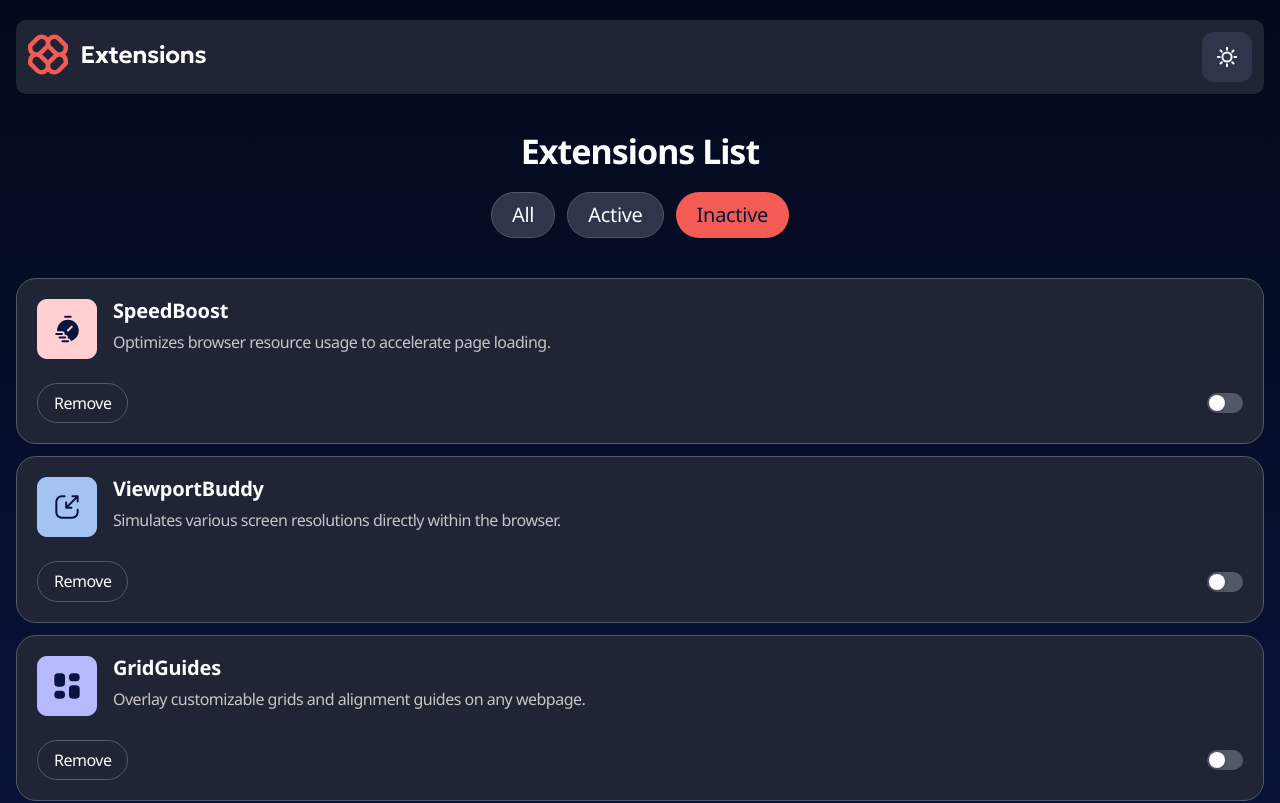
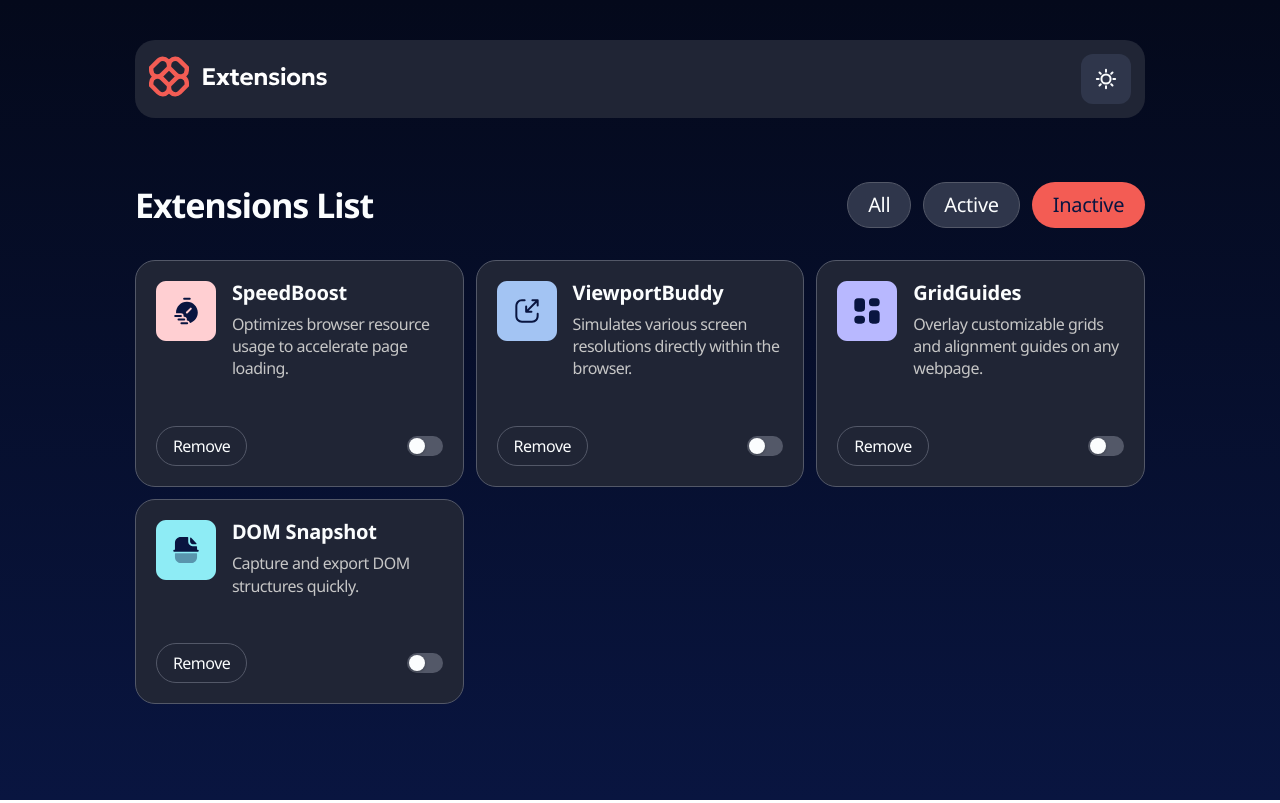
Before and after one commit to maishamir/browser-extension-manager, a React (Vite) app: page / in a window 1280 px wide. Shown: the top 803 px of the page. Built offline with nearby package versions, Linux system fonts and the light colour scheme.

Commit message:
breakpoint styling complete

```diff
--- a/src/App.scss
+++ b/src/App.scss
@@ -1,6 +1,7 @@
 @use "./styles/partials/globals" as *;
 @use "./styles/partials/variables" as *;
-// @use "./styles/partials/typography" as *;
+@use "./styles/partials/typography" as *;
+@use "./styles/partials/mixins" as *;
 
 
 .app {
@@ -8,17 +9,34 @@
   background: var(--background);
   padding: $spacing250 $spacing200;
 
+  @include tablet {
+    padding: $spacing300 $spacing400;
+  }
+
+  @include desktop {
+    padding: $spacing500 8.43rem;
+  }
+
   &__header {
     display: flex;
     flex-direction: column;
     align-items: center;
     margin-top: $spacing500;
     gap: $spacing300;
+
+
+    @include tablet {
+      margin-top: $spacing800;
+      flex-direction: row;
+      justify-content: space-between;
+    }
   }
 
   &__title {
     @extend .text-preset-1;
     text-align: center;
+
+
   }
 
   &__filters {
@@ -31,11 +49,18 @@
       border: 1px solid var(--filter-button-brdr);
       border-radius: $radiusFull;
       cursor: pointer;
+      box-shadow:var(--filter-button-bs);
+      transition: all 0.15s ease-in-out;
+
+      &:hover {
+        background: var(--button-hvr)
+      }
 
       &--selected {
         @extend .text-preset-4;
         background: var(--selected-button);
         border: 1px solid transparent;
+        opacity: 1;
       }
     }
   }
@@ -46,5 +71,10 @@
     gap: $spacing150;
     margin-top: $spacing500;
 
+    @include tablet {
+      margin-top: $spacing400;
+      flex-direction: row;
+      flex-wrap: wrap;
+    }
   }
 }
--- a/src/components/ExtCard/ExtCard.scss
+++ b/src/components/ExtCard/ExtCard.scss
@@ -1,6 +1,7 @@
 @use "../../styles/partials/globals" as *;
 @use "../../styles/partials/variables" as *;
 @use "../../styles/partials/typography" as *;
+@use "../../styles/partials/mixins" as *;
 
 .extCard {
   padding: $spacing250;
@@ -8,12 +9,23 @@
   border-radius: $radius20;
   border: 1px solid var(--ext-card-brdr);
   box-shadow: var(--ext-card-bs);
+  @include tablet {
+     flex: 1 1 calc(50% - $spacing150 / 2);
+  }
+
+  @include desktop {
+    flex: 0 0 calc((100% - 2 * $spacing150) / 3);
+  }
 
   &__content {
     display: flex;
     align-items: flex-start;
     gap: $spacing200;
     margin-bottom: $spacing300;
+
+    @include tablet {
+      margin-bottom: 2.875rem;
+    }
 
     &-text {
       display: flex;
@@ -36,7 +48,7 @@
     justify-content: space-between;
     align-items: center;
 
-    button {
+    &--remove {
       @extend .text-preset-6;
       color: var(--ext-card-btn-txt);
       padding: $spacing100 $spacing200;
@@ -44,6 +56,14 @@
       border-radius: $radiusFull;
       background: transparent;
       border: 1px solid var(--ext-card-btn-brdr);
+      cursor: pointer;
+      transition: all 0.15s ease-in-out;
+
+      &:hover {
+        background-color: var(--selected-button);
+        color: var(--tp4);
+        border: var(--toggle-container-brdr);
+      }
     }
 
     &--toggle {
--- a/src/components/ThemeToggle/ThemeToggle.scss
+++ b/src/components/ThemeToggle/ThemeToggle.scss
@@ -1,5 +1,6 @@
 @use "../../styles/partials/globals" as *;
 @use "../../styles/partials/variables" as *;
+@use "../../styles/partials/mixins" as *;
 
 .themeToggle {
   &-container {
@@ -10,7 +11,14 @@
     justify-content: space-between;
     padding: 0.75rem;
     box-shadow: var(--toggle-container-bs);
+    border: var(--toggle-container-brdr);
     border-radius: $radius10;
+
+    @include desktop {
+      padding: 0.8rem;
+      border-radius: $radius20;
+    }
+
   }
 
   &__toggle {
--- a/src/styles/partials/_globals.scss
+++ b/src/styles/partials/_globals.scss
@@ -18,9 +18,12 @@
   --tp6: #{neutral600};
 
   --toggle-container: #{$neutral0};
-  --toggle-container-bs: 0px 2px 3px -2px #D9E5F4;
+  --toggle-container-bs: 0px 2px 3px 0px #d9e5f4;
+  --toggle-container-brdr: 1px solid #d6e2f5;
 
-  --filter-button-brdr: none;
+  --filter-button-brdr: #{$neutral200};
+  --filter-button-bs: 0px 1px 2px 0px rgba(184, 196, 215, 0.4);
+  --button-hvr: rgba(251, 253, 254, 0.7);
 
   --logo-icon: #{$red700};
   --logo-text: #{$neutral900};
@@ -38,7 +41,7 @@
   --ext-card-toggle-bg: #{$neutral300};
 }
 
-[data-theme = "dark"] {
+[data-theme="dark"] {
   --background: #{$darkGradient};
   --tp1: #{$neutral0};
   --tp2: #{$neutral0};
@@ -47,8 +50,12 @@
   --tp5: #{$neutral300};
   --toggle-container: #{$neutral800};
   --toggle-container-bs: none;
+  --toggle-container-brdr: 1px solid transparent;
 
   --filter-button-brdr: #{$neutral600};
+  --filter-button-bs: none;
+  --button-hvr: #{$neutral600};
+
   --logo-icon: #{$red400};
   --logo-text: white;
   --selected-button: #{$red400};
--- a/src/styles/partials/_mixins.scss
+++ b/src/styles/partials/_mixins.scss
@@ -7,7 +7,7 @@
 }
 
 @mixin desktop {
-  @media (min-width: $desktop-breakpoint) and (max-width: $lg-desktop-breakpoint) {
+  @media (min-width: $desktop-breakpoint){
     @content;
   }
 }
```
